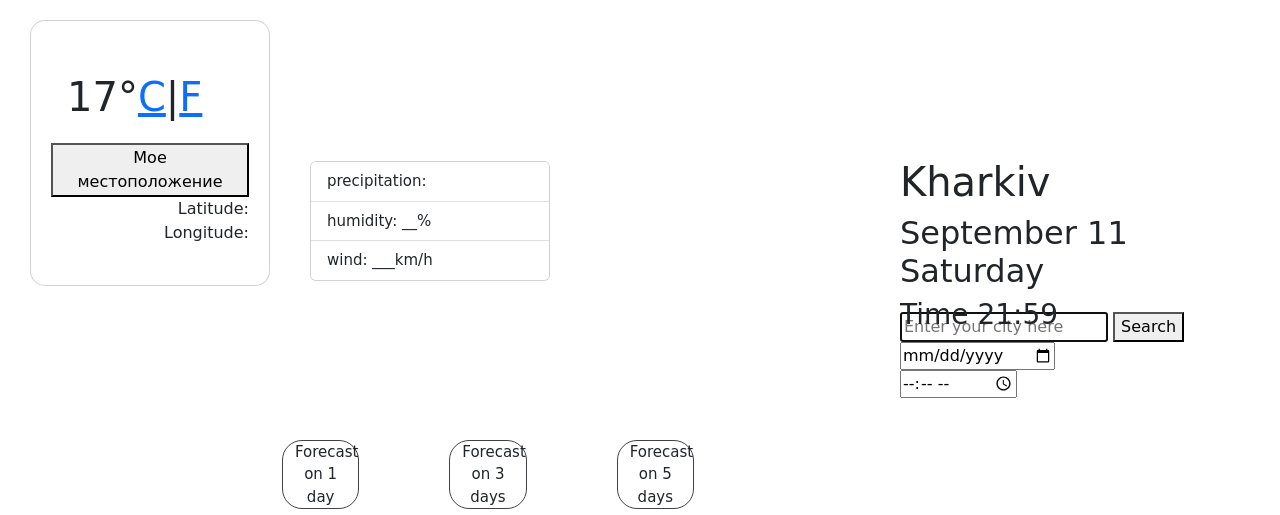
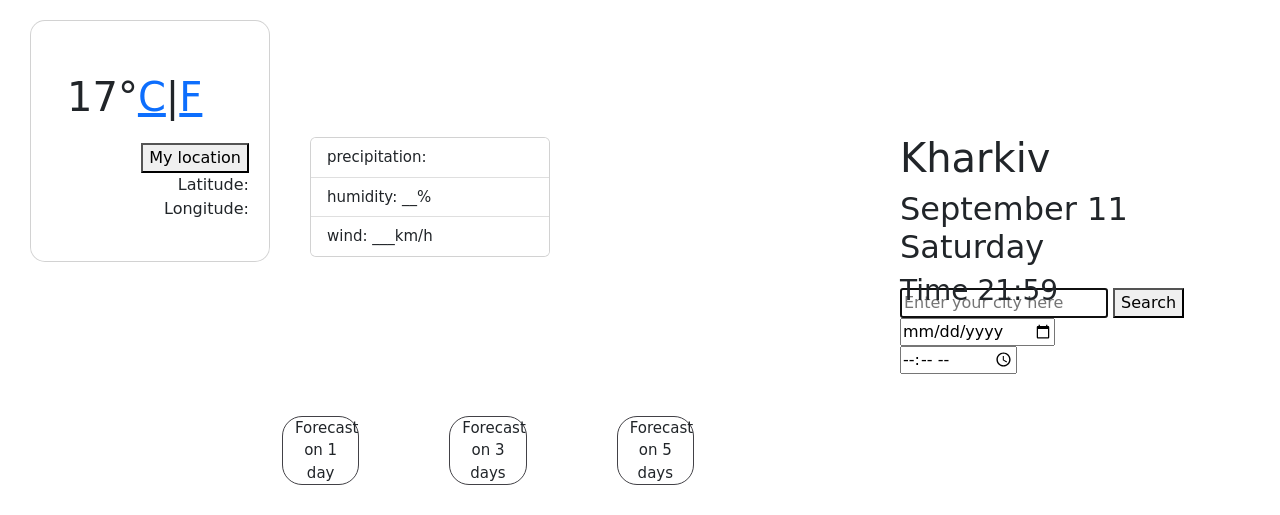
Before and after one commit to Evelina30/Weather-app, a plain HTML site: page index.html in a window 1280 px wide. Shown: the top 515 px of the page. Drawn offline with nearby package versions, Linux system fonts and the light colour scheme.

Commit message:
Update index.html

```diff
--- a/index.html
+++ b/index.html
@@ -21,7 +21,7 @@
                     <a href="#" id="temperatureF"> F</a>
                 </p>
             </div>
-            <button id="myPosition">Мое местоположение</button>
+            <button id="myPosition">My location</button>
             <div>Latitude: <span id="latitude"></span></div>
             <div>Longitude: <span id="longitude"></span></div>
         </div>
```
